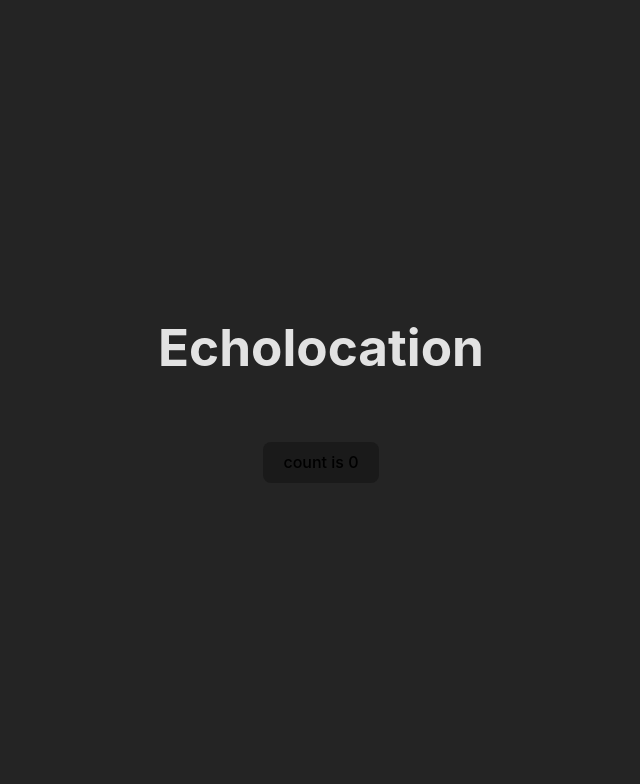
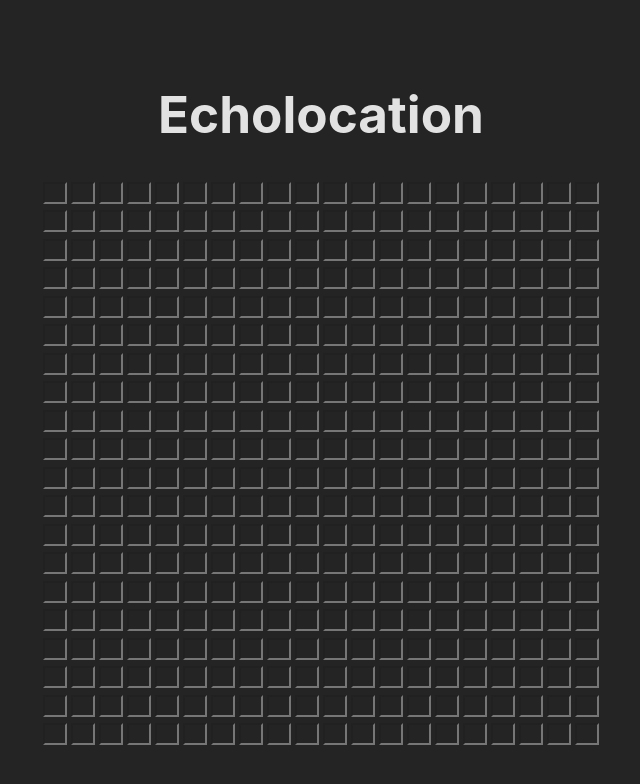
Before and after one commit to TheYuch/Echolocation, a React (Vite) app: page / in a window 1280 px wide. Shown: the top 784 px of the page, without its empty margins (319-959 px from the left). Built offline with nearby package versions, Linux system fonts and the light colour scheme.

Commit message:
Add: Create, Edit: Styling

```diff
--- a/src/App.css
+++ b/src/App.css
@@ -5,6 +5,7 @@
   text-align: center;
 }
 
-.card {
-  padding: 2em;
+#title {
+  position: absolute;
+  margin-top: 3rem;
 }
--- a/src/App.jsx
+++ b/src/App.jsx
@@ -1,17 +1,11 @@
-import { useState } from 'react'
 import './App.css'
+import Create from './Create.jsx'
 
 function App() {
-  const [count, setCount] = useState(0)
-
   return (
     <>
       <h1>Echolocation</h1>
-      <div className="card">
-        <button onClick={() => setCount((count) => count + 1)}>
-          count is {count}
-        </button>
-      </div>
+      <Create />
     </>
   )
 }
--- /dev/null
+++ b/src/Create.css
@@ -0,0 +1,5 @@
+.box {
+    background: transparent;
+    width: 1rem;
+    height: 1rem;
+}
--- /dev/null
+++ b/src/Create.jsx
@@ -0,0 +1,35 @@
+import { useState } from 'react'
+import './Create.css'
+
+const N = 20;
+function Create() {
+  const [matrix, setMatrix] = useState(Array.from({length: N}, () => Array.from({length: N}), () => null));
+
+  const handleMatrixChange = (row, column, value) => {
+    let copy = [...matrix];
+    copy[row][column] = value;
+    setMatrix(copy);
+  };
+
+  return (
+    <>
+      <table>
+        <tbody>
+          {matrix.map((row, rowIndex) => (
+            <tr key={rowIndex}>
+              {row.map((column, columnIndex) => (
+                <td key={columnIndex}>
+                  <input className='box'
+                    onChange={e => handleMatrixChange(rowIndex, columnIndex, e)}
+                  />
+                </td>
+              ))}
+            </tr>
+          ))}
+        </tbody>
+      </table>
+    </>
+  )
+}
+
+export default Create
```
